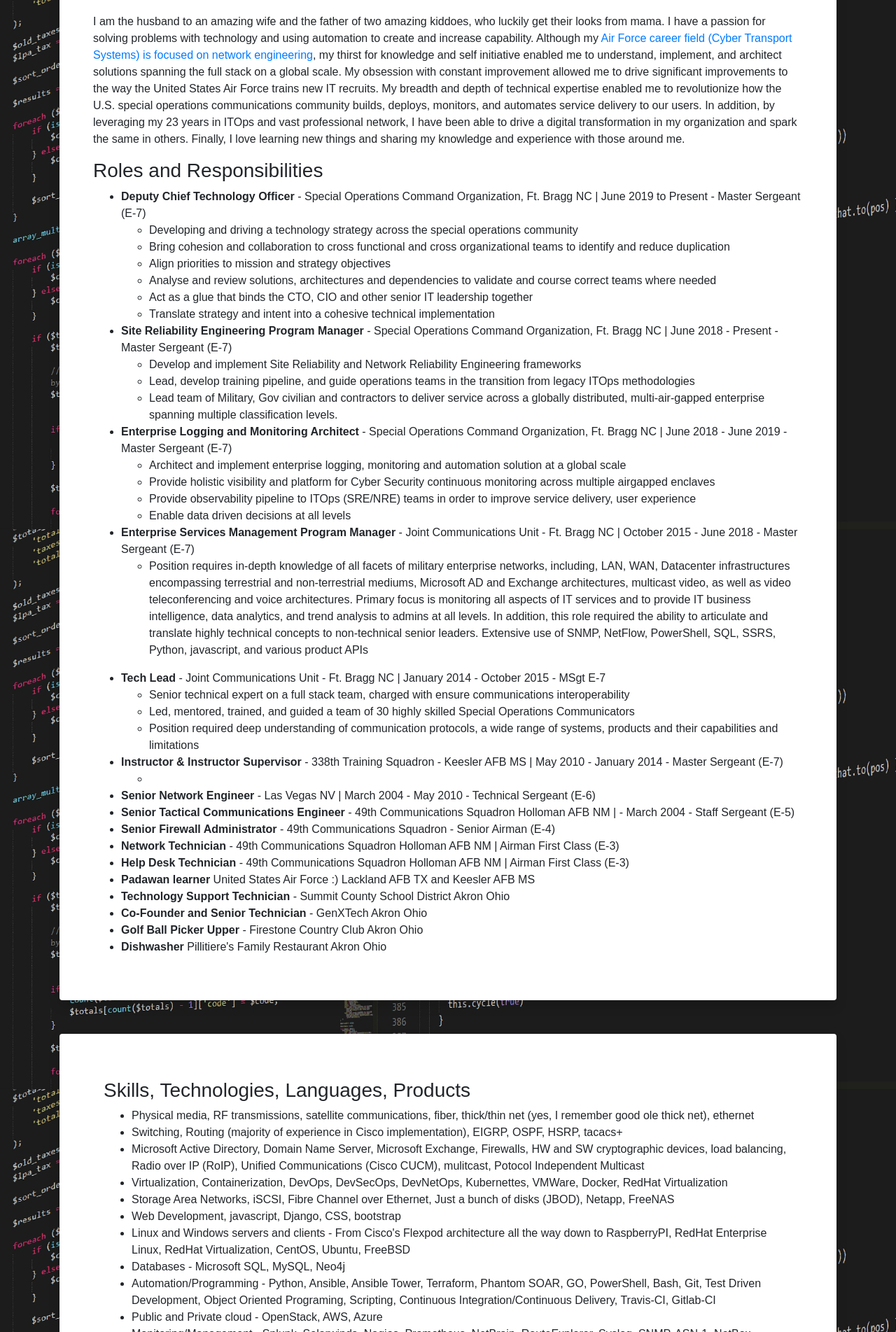
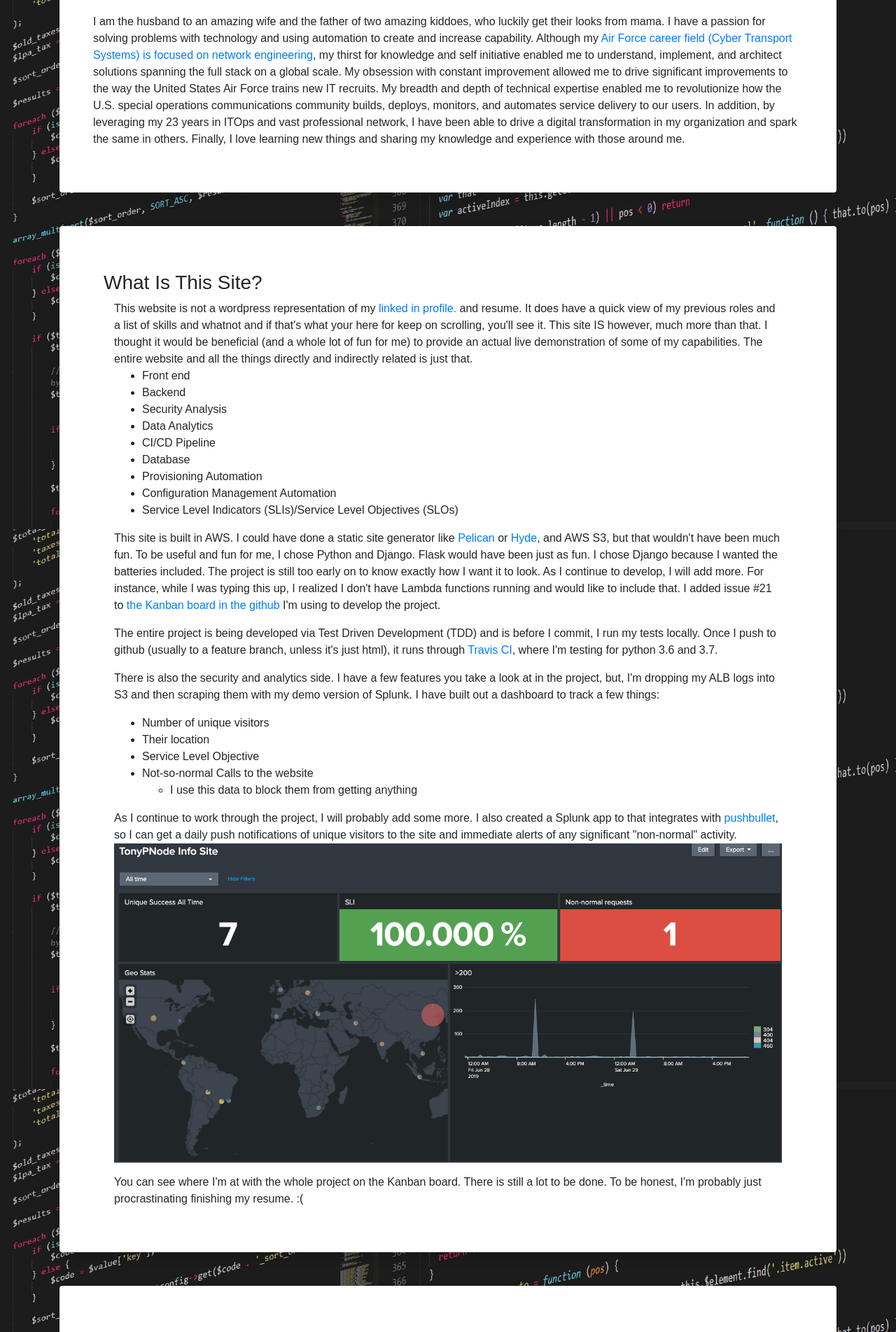
Before and after one commit to tonypnode/portfolio_site, a Django app: page / in a window 1280 px wide. Shown: the part 844-2747 px from the top of the page at 70% size. Run offline with Django 3.2, Linux system fonts and the light colour scheme; some libraries are stand-ins or nearby versions.

Commit message:
Rearrange sections, add site info /AJP//
Signed-off-by: tonypnode <sgtp@me.com>

```diff
--- a/tonyp_webfront/templates/indecks.html
+++ b/tonyp_webfront/templates/indecks.html
@@ -25,8 +25,80 @@
             service delivery to our users. In addition, by leveraging my 23 years in ITOps and vast professional network,
             I have been able to drive a digital transformation in my organization and spark the same in others.
             Finally, I love learning new things and sharing my knowledge and experience with those around me.
-        <p class="font-weight-light"><h3>Roles and Responsibilities</h3>
-        <ul>
+    </div>
+
+  </div>
+    <div class="card border-0 shadow my-5">
+        <div class="card-body p-5">
+        <div class="container">
+            <p class="font-weight-light"><h3>What Is This Site?</h3>
+            <div class="container">
+                This website is not a wordpress representation
+                of my <a href="https://linkedin.com/in/tonypnode/">linked in profile.</a> and resume. It does have a
+                quick view of my previous roles and a list of skills and whatnot and if that's what your here for
+                keep on scrolling, you'll see it. This site IS however, much more than that. I thought it would be
+                beneficial (and a whole lot of fun for me) to provide an actual live demonstration of some of my
+                capabilities. The entire website and all the things directly and indirectly related is just that.
+                <br/>
+                <ul>
+                    <li>Front end</li>
+                    <li>Backend</li>
+                    <li>Security Analysis</li>
+                    <li>Data Analytics</li>
+                    <li>CI/CD Pipeline</li>
+                    <li>Database</li>
+                    <li>Provisioning Automation</li>
+                    <li>Configuration Management Automation</li>
+                    <li>Service Level Indicators (SLIs)/Service Level Objectives (SLOs)</li>
+                </ul>
+                <p>
+                    This site is built in AWS. I could have done a static site generator like
+                    <a href="https://github.com/getpelican/pelican">Pelican</a> or <a href="https://github.com/hyde/hyde">
+                    Hyde</a>, and AWS S3, but that wouldn't have been much fun. To be useful and fun for me, I chose
+                    Python and Django. Flask would have been just as fun. I chose Django because I wanted the batteries
+                    included. The project is still too early on to know exactly how I want it to look. As I continue
+                    to develop, I will add more. For instance, while I was typing this up, I realized I don't have
+                    Lambda functions running and would like to include that. I added issue #21 to
+                    <a href="https://github.com/tonypnode/portfolio_site/projects/1"> the Kanban board in the github</a>
+                    I'm using to develop the project.
+                </p>
+                <p>
+                    The entire project is being developed via Test Driven Development (TDD) and is before I commit,
+                    I run my tests locally. Once I push to github (usually to a feature branch, unless it's just html),
+                    it runs through <a href="https://travis-ci.org/tonypnode/portfolio_site">Travis CI</a>, where
+                    I'm testing for python 3.6 and 3.7.
+                </p>
+                <p>
+                    There is also the security and analytics side. I have a few features you take a look at in the
+                    project, but, I'm dropping my ALB logs into S3 and then scraping them with my demo version of Splunk.
+                    I have built out a dashboard to track a few things:
+                <ul>
+                    <li>Number of unique visitors</li>
+                    <li>Their location</li>
+                    <li>Service Level Objective</li>
+                    <li>Not-so-normal Calls to the website
+                        <ul><li>I use this data to block them from getting anything</li></ul></li>
+                </ul>
+                    As I continue to work through the project, I will probably add some more. I also created a Splunk app
+                to that integrates with <a href="https://www.pushbullet.com">pushbullet</a>, so I can get a daily push notifications of
+                unique visitors to the site and immediate alerts of any significant "non-normal" activity.
+                <img src="{% static 'tonyp_webfront/img/site_analysis.png' %}" align="center" class="img-fluid" alt="Dashboard">
+                </p>
+                <p>
+                    You can see where I'm at with the whole project on the Kanban board. There is still a lot to be done.
+                    To be honest, I'm probably just procrastinating finishing my resume. :(
+                </p>
+
+        </div>
+        </div>
+        </div>
+    </div>
+    <div class="card border-0 shadow my-5">
+        <div class="card-body p-5">
+        <div class="container">
+            <p class="font-weight-light"><h3>Roles and Responsibilities</h3>
+            <div class="container">
+                <ul>
                 <li><b>Deputy Chief Technology Officer</b> - Special Operations Command Organization, Ft. Bragg NC | June 2019 to Present - Master Sergeant (E-7)<ul>
                         <li>Developing and driving a technology strategy across the special operations community</li>
                         <li>Bring cohesion and collaboration to cross functional and cross organizational teams to identify and reduce duplication</li>
@@ -91,10 +163,10 @@
                 <li><b>Dishwasher</b> Pillitiere's Family Restaurant Akron Ohio
                 </li>
             </ul>
-         </p>
+         </p>        </div>
+        </div>
+        </div>
     </div>
-
-  </div>
     <div class="card border-0 shadow my-5">
         <div class="card-body p-5">
         <div class="container">
@@ -123,7 +195,7 @@
     <div class="card border-0 shadow my-5">
         <div class="card-body p-5">
         <div class="container">
-            <p class="font-weight-light"><h3>My Links</h3>
+            <p class="font-weight-light"><h3>Links To My Schtuff</h3>
             <div class="container">
             <div class="row">
                 <div class="col-sm" align="center">
```
